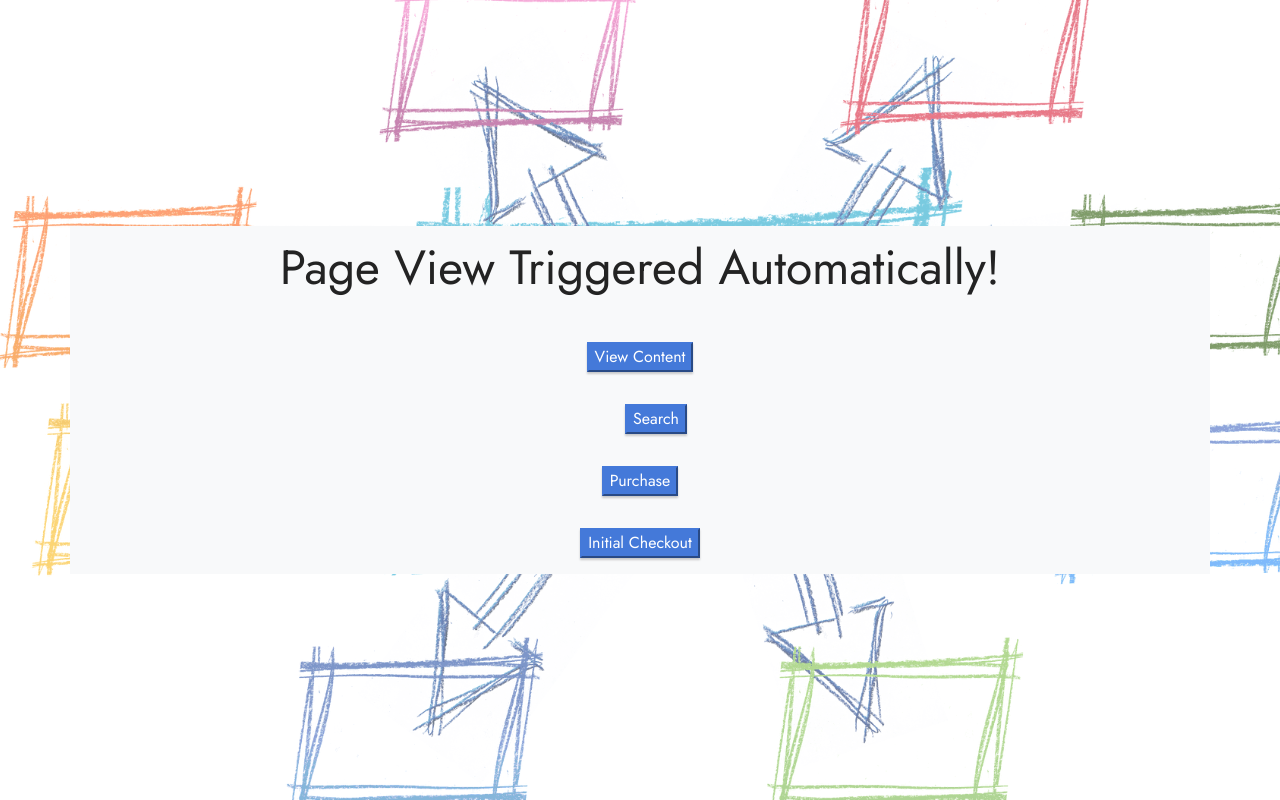
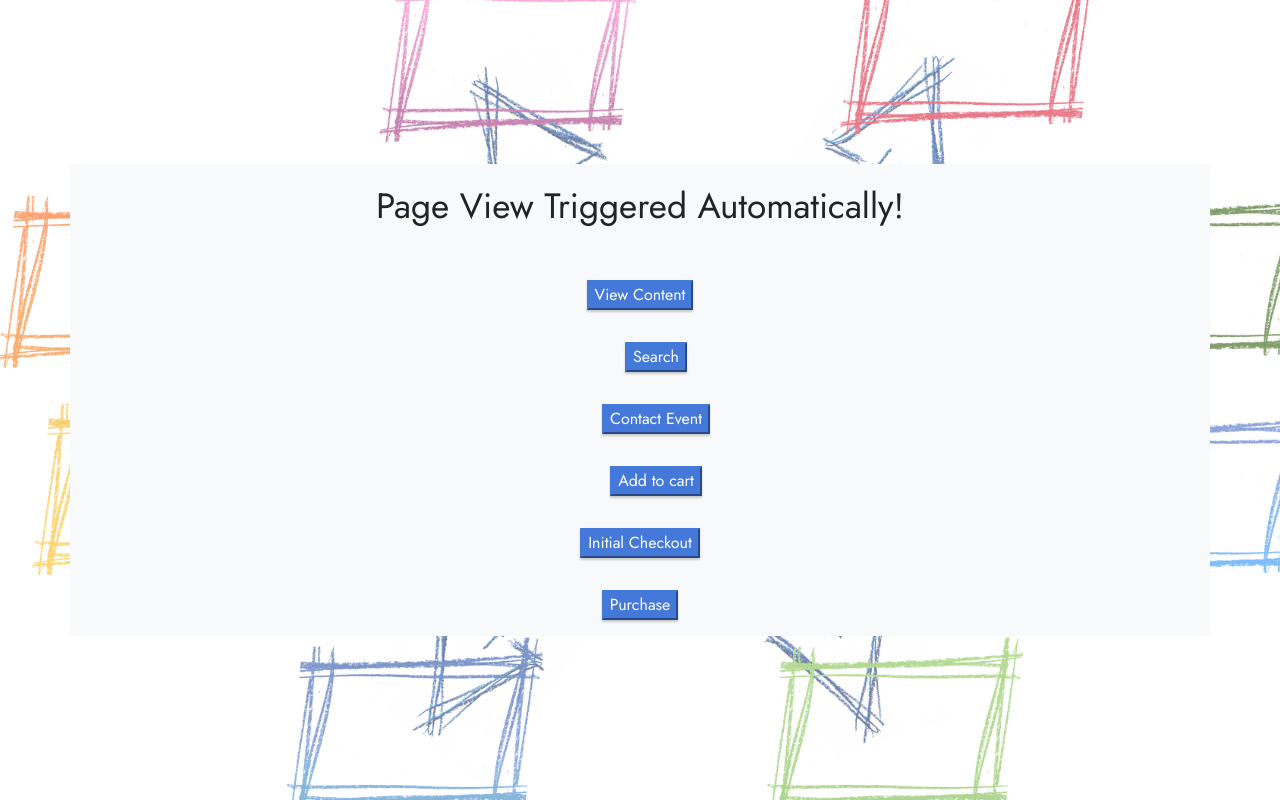
Before and after one commit to mirawebs22/mirawebs.github.io, a plain HTML site: page fbtest.html in a window 1280 px wide. Drawn offline with Linux system fonts and the light colour scheme.

Commit message:
Added test fb tracking page

```diff
--- a/fbtest.html
+++ b/fbtest.html
@@ -71,7 +71,7 @@
     <div class="align-center container bg-light">
         <div class="row justify-content-center">
             <div class="col-12 col-lg-12 m-3">
-                <p class="display-2">Page View Triggered Automatically!</p>
+                <p class="display-5">Page View Triggered Automatically!</p>
             </div>
 
             <div class="col-12 col-lg-12 m-3">
@@ -83,10 +83,14 @@
                 <button class="btn-primary" id="btn-search" type="button" onClick="javascript:fb_search();">Search</button>
             </div>
             </div>
-
-            <div class="row col-12 col-lg-12 m-3">
-                <div class="align-center container">
-                    <button class="btn-primary" id="btn-purchase" type="button" onClick="javascript:fb_purchase();">Purchase</button>
+            <div class="row col-12 col-lg-12">
+                <div class="align-center container m-3">
+                    <button class="btn-primary" id="btn-search" type="button" onClick="javascript:fb_contact();">Contact Event</button>
+                </div>
+            </div>
+            <div class="row col-12 col-lg-12">
+                <div class="align-center container m-3">
+                    <button class="btn-primary" id="btn-add_to_cart" type="button" onClick="javascript:fb_add_to_cart();">Add to cart</button>
                 </div>
             </div>
 
@@ -95,6 +99,13 @@
                     <button class="btn-primary" id="btn-purchase" type="button" onClick="javascript:fb_initial_checkout();">Initial Checkout</button>
                 </div>
             </div>
+
+            <div class="row col-12 col-lg-12 m-3">
+                <div class="align-center container">
+                    <button class="btn-primary" id="btn-purchase" type="button" onClick="javascript:fb_purchase();">Purchase</button>
+                </div>
+            </div>
+
 
         </div>
     </div>
--- a/fbtrack.js
+++ b/fbtrack.js
@@ -55,12 +55,19 @@ function fb_initial_checkout() {
 
 
 function fb_add_to_cart() {
-    fbq('track', 'AddToCart', {
-        content_name: 'Really Fast Running Shoes',
-        content_category: 'Apparel & Accessories > Shoes',
-        content_ids: ['1234'],
-        content_type: 'product',
-        value: 4.99,
-        currency: 'USD'
-      });
+  fbq('track', 'AddToCart');
+  console.log("Facebook Add to Cart event triggered!");
+    // fbq('track', 'AddToCart', {
+    //     content_name: 'Really Fast Running Shoes',
+    //     content_category: 'Apparel & Accessories > Shoes',
+    //     content_ids: ['1234'],
+    //     content_type: 'product',
+    //     value: 4.99,
+    //     currency: 'USD'
+    //   });
 }
+
+function fb_contact() {
+  fbq('track', 'Contact');
+  console.log("Facebook Contact event triggered!");
+}
```
